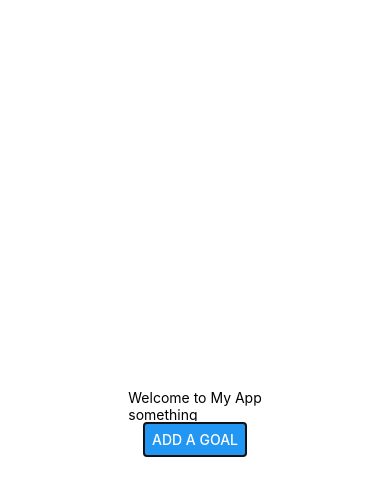
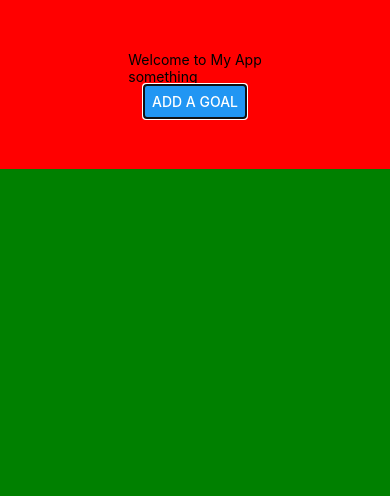
Before and after one commit to kai-zong/CS5500, a React Native app: screen / in a window 390 px wide. Shown: the top 496 px of the page. Built offline with nearby package versions, Linux system fonts and the light colour scheme.

Commit message:
Split app to top and bottom containers, and reset their styles

```diff
--- a/App.js
+++ b/App.js
@@ -1,5 +1,5 @@
 import { StatusBar } from 'expo-status-bar';
-import { StyleSheet, Text, TextInput, View, Modal, Button } from 'react-native';
+import { StyleSheet, Text, TextInput, View, Modal, Button, SafeAreaView } from 'react-native';
 import Headers from './components/Headers';
 import { useState } from 'react';
 import Input from './components/Input';
@@ -16,16 +16,21 @@ function handleInputData(data) {
 const appName = "My App";
   return (
     <Modal animationType='slide'>
-    <View style={styles.container}>
+    <SafeAreaView style={styles.container}>
+      <View style={styles.topContainer}>
       <Headers appName={appName}>
         <Text>something</Text>
         </Headers>
+        <Button onPress={()=>setModalVisibility(true)} title='Add a Goal'></Button>
+      </View>
+      <View style={styles.bottomContainer}>
         <Input InputHandler={handleInputData} isVisible={modalVisibility}/>
 
         <Text>{text}</Text>
-        <Button onPress={()=>setModalVisibility(true)} title='Add a Goal'></Button>
+
       <StatusBar style="auto" />
-    </View>
+      </View>
+    </SafeAreaView>
     </Modal>
   );
 }
@@ -34,7 +39,17 @@ const styles = StyleSheet.create({
   container: {
     flex: 1,
     backgroundColor: '#fff',
-    alignItems: 'center',
     justifyContent: 'center',
   },
+  topContainer: {
+    flex: 1,
+    alignItems: "center",
+    backgroundColor: "red",
+    justifyContent: "center"
+  },
+  bottomContainer: {
+    flex: 4,
+    alignItems: "center",
+    backgroundColor: "green"
+  }
 });
--- a/components/Input.js
+++ b/components/Input.js
@@ -20,7 +20,7 @@ const Input = ({ InputHandler, isVisible }) => {
           onChangeText={(text) => setNewText(text)}
         ></TextInput>
         {!isFocused && <Text>Thank you</Text>}
-        <Button title="Submit" onPress={() => handleConfirm()} />
+        <View style={styles.button}><Button title="Submit" onPress={() => handleConfirm()} /></View>
       </View>
     </Modal>
   );
@@ -33,6 +33,10 @@ const styles = StyleSheet.create({
     alignItems: "center",
     justifyContent: "center",
   },
+  button: {
+    width: "30%",
+    margin: 100,
+  }
 });
 
 export default Input;
```
